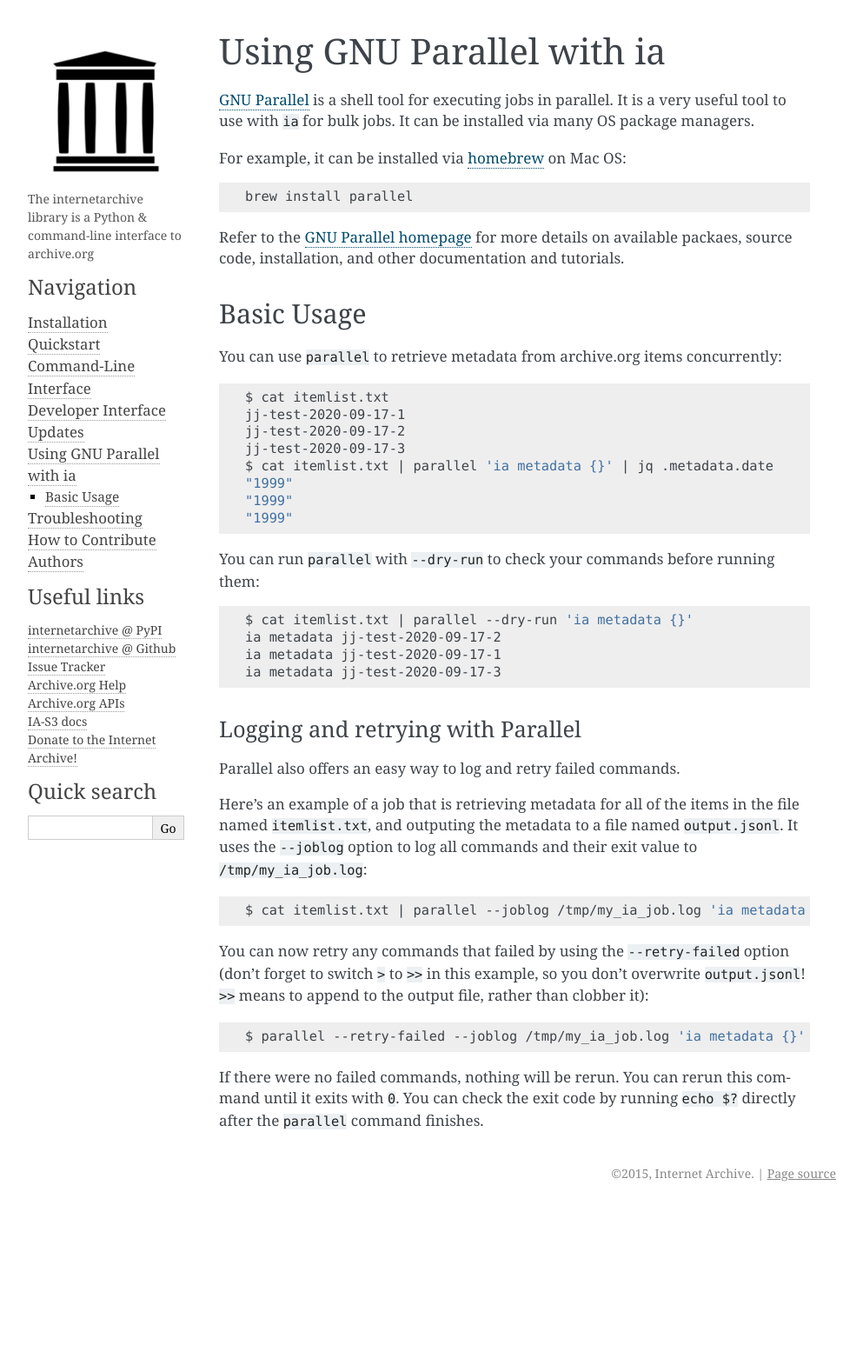
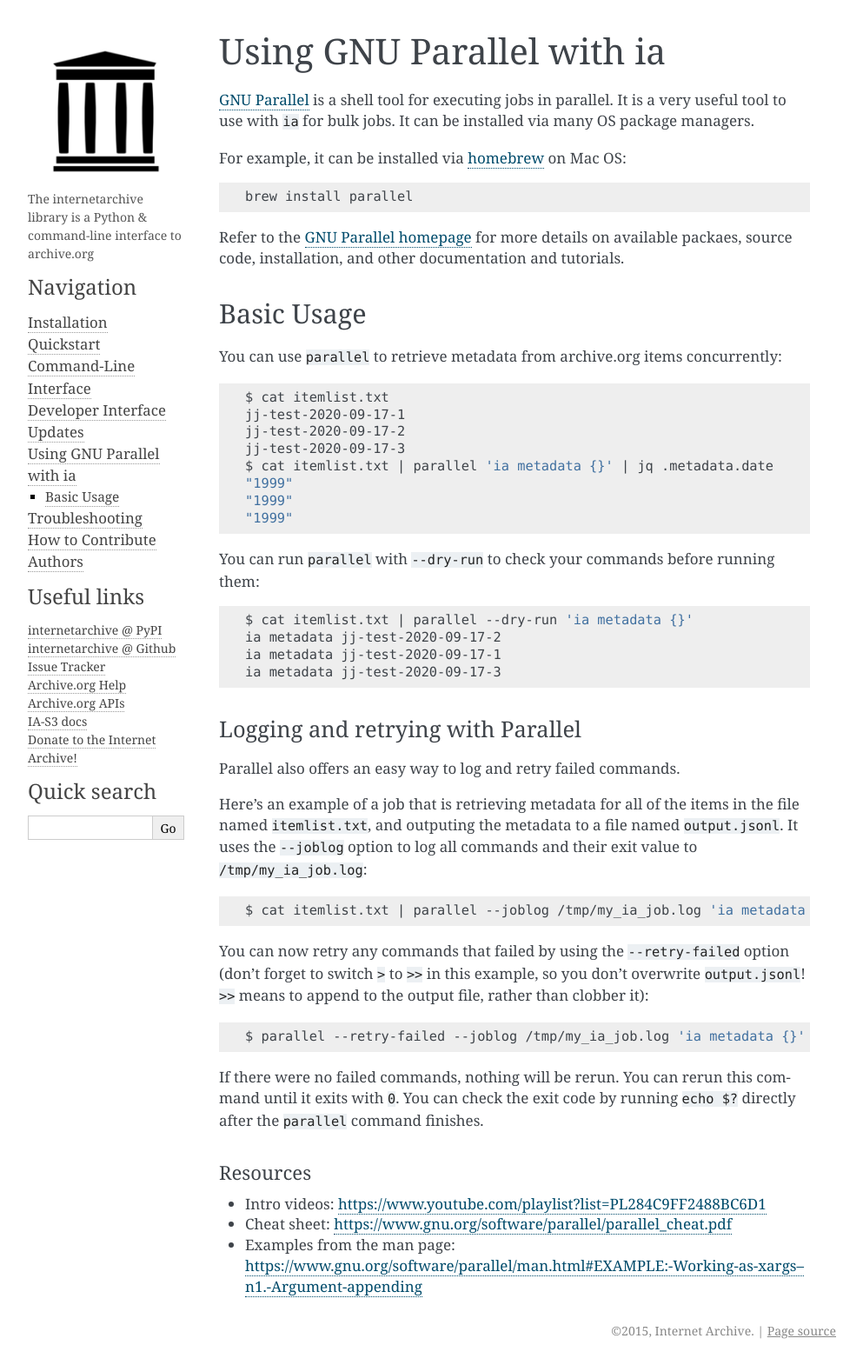
Before and after one commit to jjjake/internetarchive, a Sphinx documentation site: the page built from docs/source/parallel.rst, in a window 1280 px wide. Shown: the whole page at 87% size, without its empty margins (148-1141 px from the left). Built offline with Sphinx 7.4.7, drawn with Linux system fonts in a browser that asks for light colours; before the commit the page ends 1389 px from its top, so only the background shows below that.

Commit message:
Added resources section

```diff
--- a/docs/source/parallel.rst
+++ b/docs/source/parallel.rst
@@ -58,3 +58,10 @@
 If there were no failed commands, nothing will be rerun.
 You can rerun this command until it exits with ``0``.
 You can check the exit code by running ``echo $?`` directly after the ``parallel`` command finishes.
+
+Resources
+_________
+
+- Intro videos: `https://www.youtube.com/playlist?list=PL284C9FF2488BC6D1 <https://www.youtube.com/playlist?list=PL284C9FF2488BC6D1>`_
+- Cheat sheet: `https://www.gnu.org/software/parallel/parallel_cheat.pdf <https://www.gnu.org/software/parallel/parallel_cheat.pdf>`_
+- Examples from the man page: `https://www.gnu.org/software/parallel/man.html#EXAMPLE:-Working-as-xargs--n1.-Argument-appending <https://www.gnu.org/software/parallel/man.html#EXAMPLE:-Working-as-xargs--n1.-Argument-appending>`_
```
